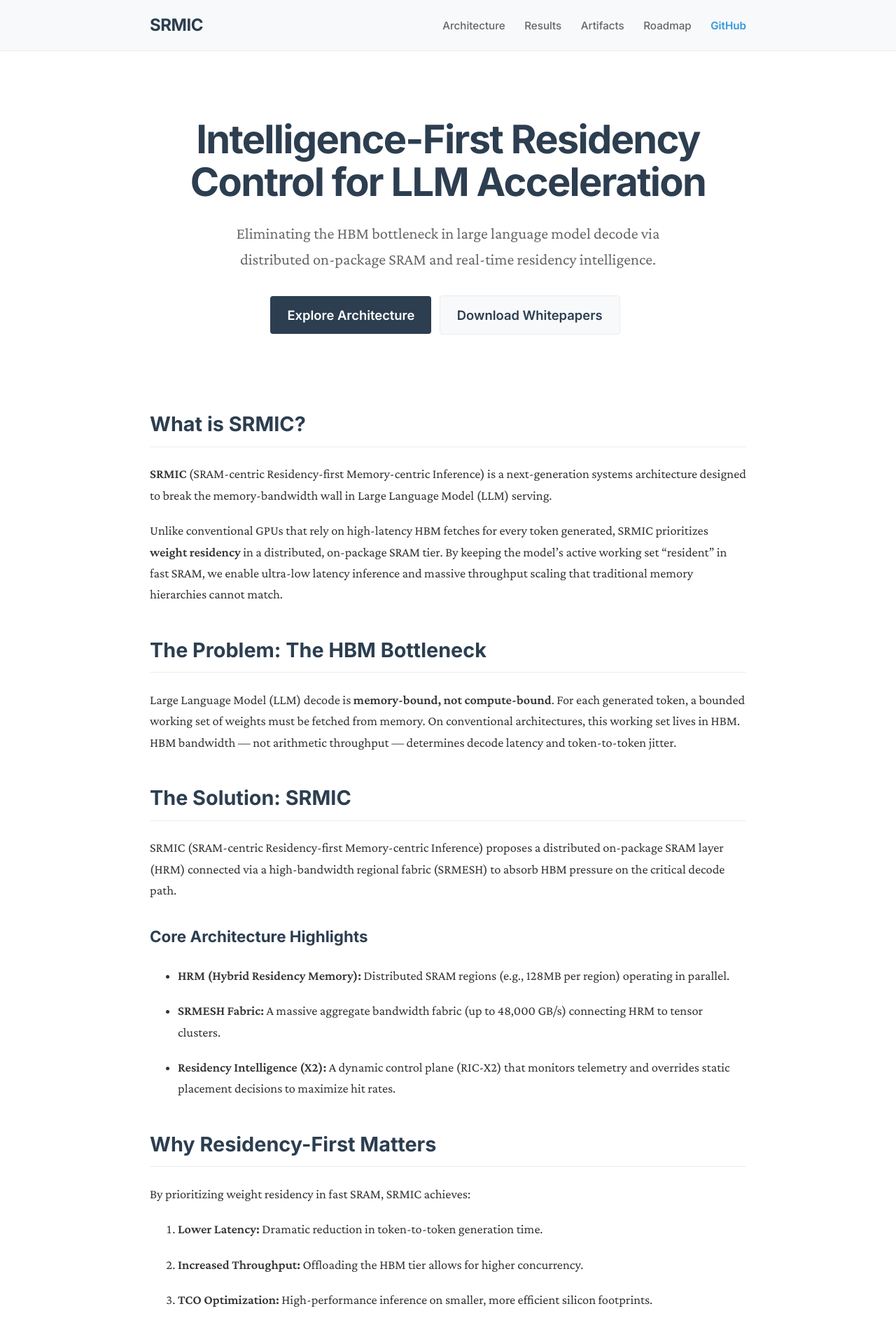
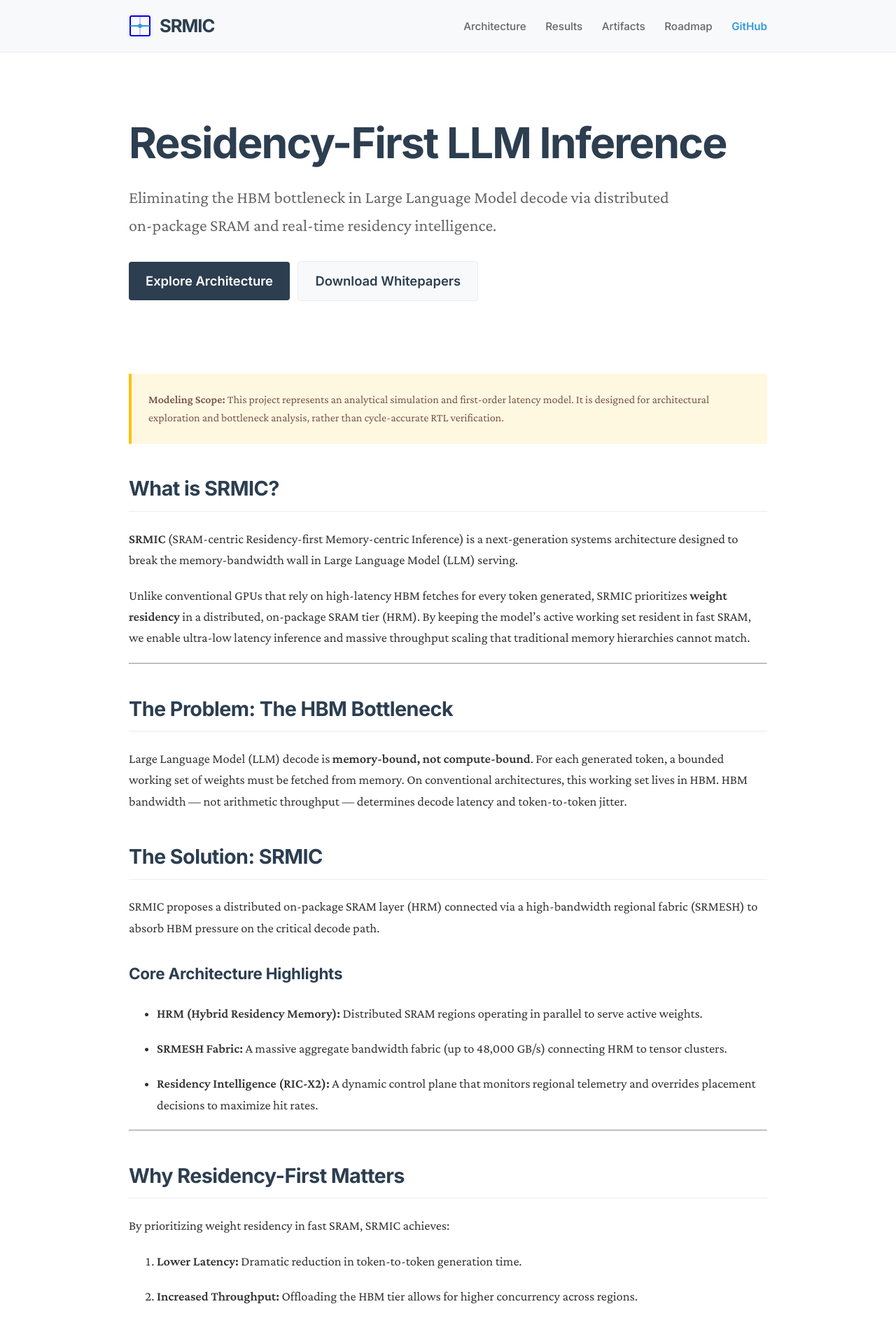
Before and after one commit to manishklach/SRMIC_X1, a Jekyll site: the page built from docs/index.md, in a window 1280 px wide. Shown: the top 1893 px of the page at 70% size. Built offline with Jekyll 4.4.1, drawn with Linux system fonts in a browser that asks for light colours; some of the changed text lies outside the part shown.

Commit message:
Identity: Implement Mesh-Block wordmark, What is SRMIC section, and modeling disclaimer

```diff
--- a/docs/_config.yml
+++ b/docs/_config.yml
@@ -1,5 +1,5 @@
 title: SRMIC | Residency-First LLM Inference Architecture
-description: A distributed on-package SRAM-centric architecture for LLM decode acceleration, eliminating the HBM bottleneck.
+description: "SRMIC (SRAM-centric Residency-first Memory-centric Inference) is a distributed on-package SRAM architecture designed to eliminate HBM bottlenecks in LLM decode."
 baseurl: ""
 url: "https://manishklach.github.io/SRMIC_X1"
 
@@ -8,6 +8,10 @@ twitter:
   username: manishklach
   card: summary_large_image
 logo: /assets/images/srmic_logo.png
+social:
+  name: SRMIC Project
+  links:
+    - https://github.com/manishklach/SRMIC_X1
 
 # Build settings
 permalink: pretty
@@ -17,7 +21,7 @@ plugins:
   - jekyll-seo-tag
   - jekyll-sitemap
 
-# Custom Collections or Data if needed
+# Custom Collections
 collections:
   artifacts:
     output: true
--- a/docs/_layouts/default.html
+++ b/docs/_layouts/default.html
@@ -11,8 +11,16 @@
 </head>
 <body>
   <header class="site-header">
-    <div class="container">
-      <a class="site-title" href="{{ '/' | relative_url }}">SRMIC</a>
+    <div class="container site-header-container">
+      <a class="site-logo" href="{{ '/' | relative_url }}">
+        <svg class="logo-svg" width="32" height="32" viewBox="0 0 32 32" fill="none" xmlns="http://www.w3.org/2000/svg">
+          <rect x="2" y="2" width="28" height="28" rx="2" stroke="currentColor" stroke-width="2"/>
+          <path d="M2 16H30" stroke="#3498db" stroke-width="2"/>
+          <path d="M16 2V30" stroke="currentColor" stroke-opacity="0.2" stroke-width="2"/>
+          <circle cx="16" cy="16" r="3" fill="#3498db"/>
+        </svg>
+        <span class="site-title">SRMIC</span>
+      </a>
       <nav class="site-nav">
         <a href="{{ '/architecture/' | relative_url }}">Architecture</a>
         <a href="{{ '/results/' | relative_url }}">Results</a>
@@ -31,8 +39,17 @@
 
   <footer class="site-footer">
     <div class="container">
-      <p><strong>Patent Pending:</strong> Application No. 202641031926 (IPO)</p>
-      <p>&copy; 2026 SRMIC Project. All rights reserved. Distributed under MIT License.</p>
+      <div class="footer-col-wrapper">
+        <div class="footer-col">
+          <p><strong>SRMIC Project</strong> — Residency-First Inference Acceleration</p>
+          <p>SRAM-centric Residency-first Memory-centric Inference</p>
+        </div>
+        <div class="footer-col">
+          <p><strong>Patent Pending:</strong> Application No. 202641031926 (IPO)</p>
+          <p><strong>Scope:</strong> Analytical Simulation & Latency Modeling</p>
+        </div>
+      </div>
+      <p class="copyright">&copy; 2026 SRMIC Project. Distributed under MIT License.</p>
     </div>
   </footer>
 </body>
--- a/docs/assets/css/style.css
+++ b/docs/assets/css/style.css
@@ -5,6 +5,7 @@
   --text-muted: #666;
   --bg: #fff;
   --header-bg: #f8f9fa;
+  --footer-bg: #f8f9fa;
   --border: #eaecef;
   --font-serif: 'Crimson Pro', serif;
   --font-sans: 'Inter', -apple-system, BlinkMacSystemFont, "Segoe UI", Roboto, Helvetica, Arial, sans-serif;
@@ -28,7 +29,7 @@ h1, h2, h3, h4, .site-title, .site-nav a {
 }
 
 .container {
-  max-width: 900px;
+  max-width: 960px;
   margin: 0 auto;
   padding: 0 1.5rem;
 }
@@ -39,16 +40,24 @@ h1, h2, h3, h4, .site-title, .site-nav a {
   background: var(--header-bg);
 }
 
-.site-header .container {
+.site-header-container {
   display: flex;
   justify-content: space-between;
   align-items: center;
 }
 
+.site-logo {
+  display: flex;
+  align-items: center;
+  text-decoration: none;
+  gap: 0.75rem;
+}
+
 .site-title {
-  font-size: 1.5rem;
-  text-decoration: none;
-  letter-spacing: -0.02em;
+  font-size: 1.6rem;
+  letter-spacing: -0.04em;
+  color: var(--primary);
+  font-weight: 800;
 }
 
 .site-nav a {
@@ -68,19 +77,19 @@ h1, h2, h3, h4, .site-title, .site-nav a {
 
 main { padding: 4rem 0; }
 
-h1 { font-size: 2.8rem; margin-top: 0; letter-spacing: -0.03em; }
-h2 { font-size: 1.8rem; border-bottom: 1px solid var(--border); padding-bottom: 0.5rem; margin-top: 2.5rem; }
-h3 { font-size: 1.4rem; margin-top: 2rem; }
+h1 { font-size: 2.8rem; margin-top: 0; letter-spacing: -0.03em; line-height: 1.1; }
+h2 { font-size: 1.8rem; border-bottom: 1px solid var(--border); padding-bottom: 0.5rem; margin-top: 2.5rem; letter-spacing: -0.02em; }
+h3 { font-size: 1.4rem; margin-top: 2rem; letter-spacing: -0.01em; }
 
 p, li { margin-bottom: 1.25rem; }
 
 .hero {
-  text-align: center;
+  text-align: left;
   padding: 2rem 0 4rem;
 }
 
-.hero h1 { font-size: 3.5rem; line-height: 1.1; margin-bottom: 1.5rem; }
-.hero-p { font-size: 1.4rem; color: var(--text-muted); margin-bottom: 2rem; max-width: 700px; margin-left: auto; margin-right: auto; }
+.hero h1 { font-size: 3.8rem; margin-bottom: 1.5rem; }
+.hero-p { font-size: 1.5rem; color: var(--text-muted); margin-bottom: 2rem; max-width: 800px; }
 
 .btn {
   display: inline-block;
@@ -96,46 +105,65 @@ p, li { margin-bottom: 1.25rem; }
 
 .btn-secondary { background: var(--header-bg); color: var(--primary); border: 1px solid var(--border); }
 
+.disclaimer-box {
+  background: #fff8e1;
+  border-left: 4px solid #ffc107;
+  padding: 1.5rem;
+  margin: 2.5rem 0;
+  font-size: 1rem;
+  color: #795548;
+}
+
+.disclaimer-box p { margin: 0; }
+
 .artifact-card {
   border: 1px solid var(--border);
   padding: 1.5rem;
   border-radius: 8px;
   margin-bottom: 1.5rem;
-  transition: box-shadow 0.2s;
+  transition: transform 0.2s, box-shadow 0.2s;
+  background: #fff;
 }
 
-.artifact-card:hover { box-shadow: 0 4px 12px rgba(0,0,0,0.05); }
+.artifact-card:hover { transform: translateY(-2px); box-shadow: 0 8px 16px rgba(0,0,0,0.05); }
 
 .label {
   display: inline-block;
   font-size: 0.75rem;
   font-weight: 700;
   text-transform: uppercase;
-  padding: 0.2rem 0.5rem;
-  border-radius: 3px;
+  padding: 0.2rem 0.6rem;
+  border-radius: 4px;
   background: #eee;
-  margin-bottom: 0.5rem;
+  margin-bottom: 0.75rem;
+  font-family: var(--font-sans);
 }
 
-.label-current { background: #d4edda; color: #155724; }
-.label-concept { background: #fff3cd; color: #856404; }
+.label-current { background: #e3f2fd; color: #1565c0; }
+.label-concept { background: #f3e5f5; color: #7b1fa2; }
+.label-spec { background: #f1f8e9; color: #33691e; }
 
-.figure { margin: 2rem 0; text-align: center; }
-.figure img { max-width: 100%; height: auto; border-radius: 4px; border: 1px solid var(--border); }
-.figcaption { font-size: 0.9rem; color: var(--text-muted); margin-top: 0.75rem; font-style: italic; }
+.figure { margin: 3rem 0; text-align: center; }
+.figure img { max-width: 100%; height: auto; border-radius: 8px; box-shadow: 0 4px 20px rgba(0,0,0,0.08); }
+.figcaption { font-size: 0.95rem; color: var(--text-muted); margin-top: 1rem; font-style: italic; }
 
 .site-footer {
   border-top: 1px solid var(--border);
-  padding: 2rem 0;
+  padding: 4rem 0;
   font-family: var(--font-sans);
-  font-size: 0.85rem;
+  font-size: 0.9rem;
   color: var(--text-muted);
-  text-align: center;
+  background: var(--footer-bg);
 }
+
+.footer-col-wrapper { display: flex; justify-content: space-between; margin-bottom: 2rem; gap: 2rem; flex-wrap: wrap; }
+.footer-col { flex: 1; min-width: 250px; }
+.footer-col p { margin-bottom: 0.5rem; }
+.copyright { opacity: 0.6; font-size: 0.8rem; text-align: left; }
 
 code {
   font-family: "SFMono-Regular", Consolas, "Liberation Mono", Menlo, monospace;
-  background: #f1f1f1;
+  background: #f4f4f4;
   padding: 0.2rem 0.4rem;
   border-radius: 3px;
   font-size: 0.9em;
@@ -144,13 +172,17 @@ code {
 pre {
   background: #f8f9fa;
   padding: 1.5rem;
-  border-radius: 6px;
+  border-radius: 8px;
   overflow-x: auto;
   border: 1px solid var(--border);
 }
 
-pre code { background: none; padding: 0; }
+table { width: 100%; border-collapse: collapse; margin: 2rem 0; font-family: var(--font-sans); font-size: 0.95rem; }
+th, td { text-align: left; padding: 1rem; border-bottom: 1px solid var(--border); }
+th { background: #f8f9fa; font-weight: 600; color: var(--primary); }
 
-table { width: 100%; border-collapse: collapse; margin: 1.5rem 0; font-family: var(--font-sans); font-size: 0.95rem; }
-th, td { text-align: left; padding: 0.75rem; border-bottom: 1px solid var(--border); }
-th { background: #f8f9fa; font-weight: 600; }
+@media (max-width: 768px) {
+  .hero h1 { font-size: 2.5rem; }
+  .site-header-container { flex-direction: column; gap: 1rem; }
+  .site-nav a { margin: 0 0.5rem; }
+}
--- a/docs/index.md
+++ b/docs/index.md
@@ -4,34 +4,47 @@ title: SRMIC | Residency-First LLM Inference Architecture
 ---
 
 <div class="hero">
-  <h1>Intelligence-First Residency Control for LLM Acceleration</h1>
-  <p class="hero-p">Eliminating the HBM bottleneck in large language model decode via distributed on-package SRAM and real-time residency intelligence.</p>
+  <h1>Residency-First LLM Inference</h1>
+  <p class="hero-p">Eliminating the HBM bottleneck in Large Language Model decode via distributed on-package SRAM and real-time residency intelligence.</p>
   <div class="hero-btns">
     <a href="{{ '/architecture/' | relative_url }}" class="btn">Explore Architecture</a>
     <a href="{{ '/artifacts/' | relative_url }}" class="btn btn-secondary">Download Whitepapers</a>
   </div>
 </div>
 
+<div class="disclaimer-box">
+  <p><strong>Modeling Scope:</strong> This project represents an analytical simulation and first-order latency model. It is designed for architectural exploration and bottleneck analysis, rather than cycle-accurate RTL verification.</p>
+</div>
+
 ## What is SRMIC?
+
 **SRMIC** (SRAM-centric Residency-first Memory-centric Inference) is a next-generation systems architecture designed to break the memory-bandwidth wall in Large Language Model (LLM) serving.
 
-Unlike conventional GPUs that rely on high-latency HBM fetches for every token generated, SRMIC prioritizes **weight residency** in a distributed, on-package SRAM tier. By keeping the model's active working set "resident" in fast SRAM, we enable ultra-low latency inference and massive throughput scaling that traditional memory hierarchies cannot match.
+Unlike conventional GPUs that rely on high-latency HBM fetches for every token generated, SRMIC prioritizes **weight residency** in a distributed, on-package SRAM tier (HRM). By keeping the model's active working set resident in fast SRAM, we enable ultra-low latency inference and massive throughput scaling that traditional memory hierarchies cannot match.
+
+---
 
 ## The Problem: The HBM Bottleneck
+
 Large Language Model (LLM) decode is **memory-bound, not compute-bound**. For each generated token, a bounded working set of weights must be fetched from memory. On conventional architectures, this working set lives in HBM. HBM bandwidth — not arithmetic throughput — determines decode latency and token-to-token jitter.
 
 ## The Solution: SRMIC
-SRMIC (SRAM-centric Residency-first Memory-centric Inference) proposes a distributed on-package SRAM layer (HRM) connected via a high-bandwidth regional fabric (SRMESH) to absorb HBM pressure on the critical decode path.
+
+SRMIC proposes a distributed on-package SRAM layer (HRM) connected via a high-bandwidth regional fabric (SRMESH) to absorb HBM pressure on the critical decode path.
 
 ### Core Architecture Highlights
-*   **HRM (Hybrid Residency Memory):** Distributed SRAM regions (e.g., 128MB per region) operating in parallel.
+
+*   **HRM (Hybrid Residency Memory):** Distributed SRAM regions operating in parallel to serve active weights.
 *   **SRMESH Fabric:** A massive aggregate bandwidth fabric (up to 48,000 GB/s) connecting HRM to tensor clusters.
-*   **Residency Intelligence (X2):** A dynamic control plane (RIC-X2) that monitors telemetry and overrides static placement decisions to maximize hit rates.
+*   **Residency Intelligence (RIC-X2):** A dynamic control plane that monitors regional telemetry and overrides placement decisions to maximize hit rates.
+
+---
 
 ## Why Residency-First Matters
+
 By prioritizing weight residency in fast SRAM, SRMIC achieves:
 1.  **Lower Latency:** Dramatic reduction in token-to-token generation time.
-2.  **Increased Throughput:** Offloading the HBM tier allows for higher concurrency.
+2.  **Increased Throughput:** Offloading the HBM tier allows for higher concurrency across regions.
 3.  **TCO Optimization:** High-performance inference on smaller, more efficient silicon footprints.
 
 <div class="figure">
```
Also changed, not shown: other parts of docs/index.md (+1 -7 lines), docs/artifacts.md (+14 -14 lines).
